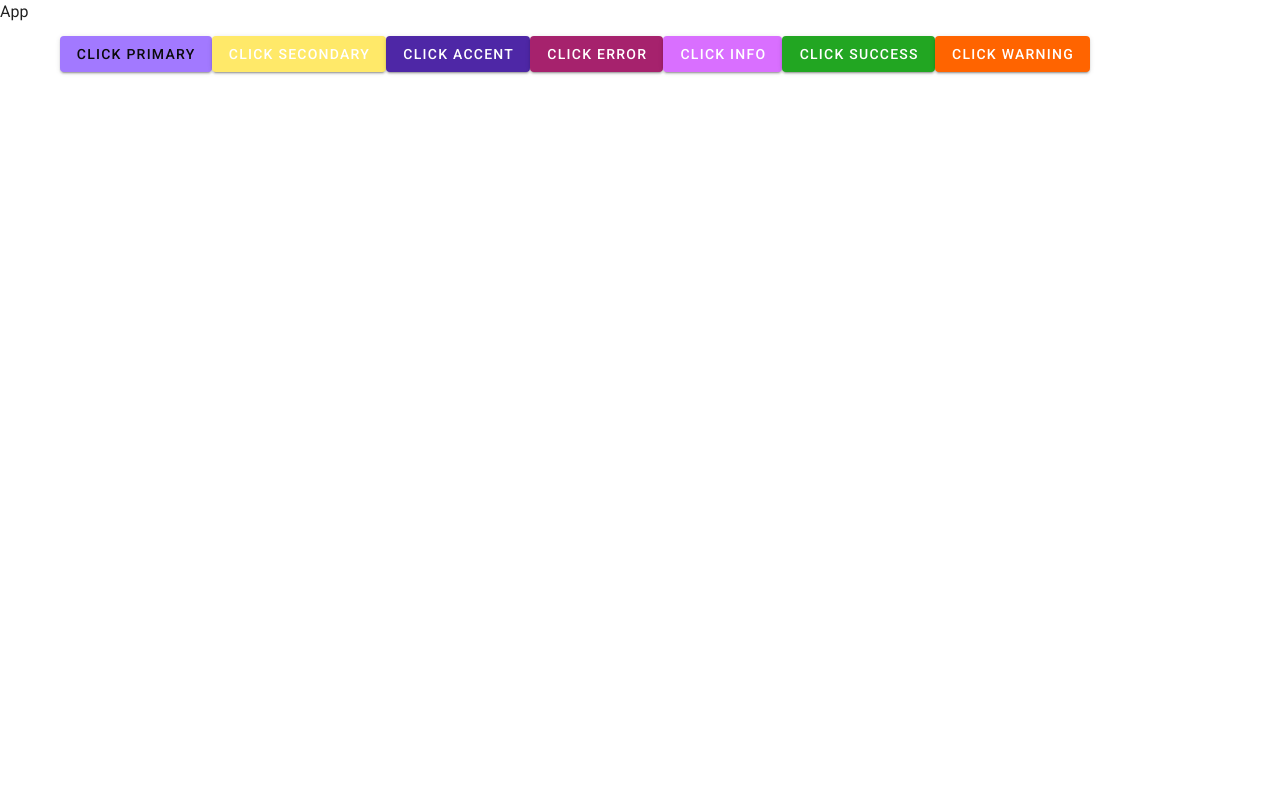
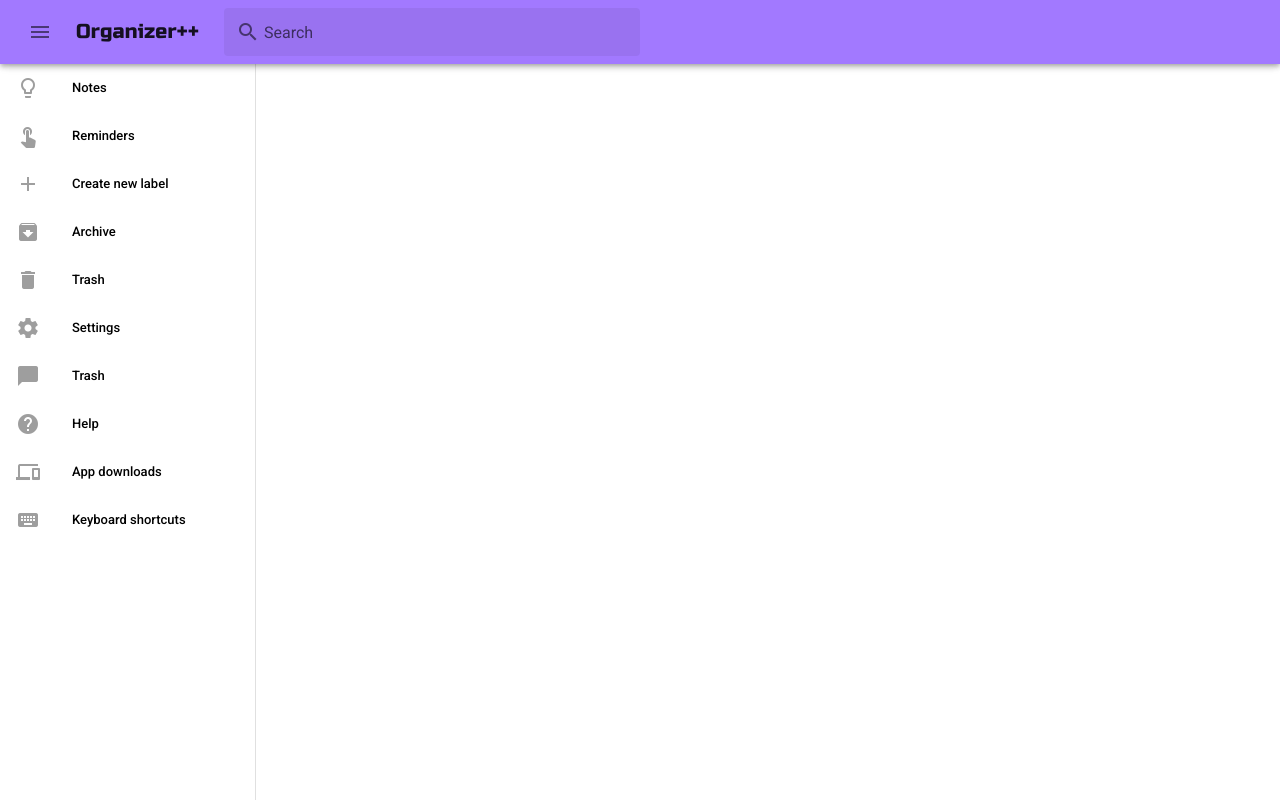
Before and after one commit to MyroslavShymon/course-project, a Vue app: page /settings in a window 1280 px wide. Built offline with nearby package versions, Linux system fonts and the light colour scheme.

Commit message:
2.0 structure of main layout start

```diff
--- a/public/index.html
+++ b/public/index.html
@@ -18,6 +18,11 @@
       rel="stylesheet"
       href="https://fonts.googleapis.com/css?family=Material+Icons|Material+Icons+Outlined|Material+Icons+Two+Tone|Material+Icons+Round|Material+Icons+Sharp"
     />
+    <link rel="preconnect" href="https://fonts.gstatic.com" />
+    <link
+      href="https://fonts.googleapis.com/css2?family=Russo+One&display=swap"
+      rel="stylesheet"
+    />
   </head>
   <body>
     <noscript>
--- a/src/App.vue
+++ b/src/App.vue
@@ -1,16 +1,69 @@
 <template>
-  <v-app>
-    {{ $t("app") }}
-    <v-container>
-      <v-btn class="primary rrr">Click primary</v-btn>
-      <v-btn class="secondary">Click secondary</v-btn>
-      <v-btn class="accent">Click accent</v-btn>
-      <v-btn class="error">Click error</v-btn>
-      <v-btn class="info">Click info</v-btn>
-      <v-btn class="success">Click success</v-btn>
-      <v-btn class="warning">Click warning</v-btn>
-    </v-container>
-  </v-app>
+  <div id="app">
+    <v-app>
+      <v-app-bar app clipped-left color="primary">
+        <v-col cols="4" md="2" class="pa-0 d-flex align-center">
+          <v-app-bar-nav-icon @click="drawer = !drawer"></v-app-bar-nav-icon>
+          <span class="organizer ml-3 mr-5">Organizer++</span>
+        </v-col>
+        <v-col cols="7" sm="7" md="4" class="pa-0">
+          <v-text-field
+            solo-inverted
+            flat
+            hide-details
+            label="Search"
+            prepend-inner-icon="search"
+          ></v-text-field>
+        </v-col>
+        <v-spacer></v-spacer>
+      </v-app-bar>
+      <v-navigation-drawer v-model="drawer" app clipped color="white">
+        <v-list dense class="pt-0">
+          <template v-for="(item, i) in items">
+            <v-hover v-slot:default="{ hover }" :key="i">
+              <!-- <v-row v-if="item.heading" :key="i" align="center">
+                <v-col cols="6">
+                  <v-subheader v-if="item.heading">
+                    {{ item.heading }}
+                  </v-subheader>
+                </v-col>
+                <v-col cols="6" class="text-right">
+                  <v-btn small text>edit</v-btn>
+                </v-col>
+              </v-row>
+              <v-divider
+                v-else-if="item.divider"
+                :key="i"
+                dark
+                class="my-4"
+              ></v-divider> -->
+              <!-- v-else  -->
+
+              <v-list-item :key="i" link class="rounded-r-xl">
+                <v-list-item-action style="z-index: 20">
+                  <v-icon color="grey">{{ item.icon }}</v-icon>
+                </v-list-item-action>
+                <v-expand-transition>
+                  <v-overlay
+                    absolute
+                    color="grey rounded-r-xl"
+                    :opacity="0.6"
+                    :value="hover"
+                  >
+                  </v-overlay>
+                </v-expand-transition>
+                <v-list-item-content style="z-index: 20">
+                  <v-list-item-title class="black--text">
+                    {{ item.text }}
+                  </v-list-item-title>
+                </v-list-item-content>
+              </v-list-item>
+            </v-hover>
+          </template>
+        </v-list>
+      </v-navigation-drawer>
+    </v-app>
+  </div>
 </template>
 
 <script lang="ts">
@@ -18,15 +71,35 @@ import Vue from "vue";
 
 export default Vue.extend({
   name: "App",
-
+  //{{ $t("app") }}
   data: () => ({
-    //
+    drawer: null,
+    items: [
+      { icon: "lightbulb_outline", text: "Notes" },
+      { icon: "touch_app", text: "Reminders" },
+      { icon: "add", text: "Create new label" },
+      { icon: "archive", text: "Archive" },
+      { icon: "delete", text: "Trash" },
+      { icon: "settings", text: "Settings" },
+      { icon: "chat_bubble", text: "Trash" },
+      { icon: "help", text: "Help" },
+      { icon: "phonelink", text: "App downloads" },
+      { icon: "keyboard", text: "Keyboard shortcuts" },
+    ],
   }),
 });
 </script>
 
-<style lang="scss" scoped>
-.rrr {
-  color: $black !important;
+<style lang="scss">
+.organizer {
+  font-family: "Russo One", sans-serif !important;
+  font-size: 1.25rem !important;
+  font-weight: 500;
+  line-height: 2rem;
+  letter-spacing: 0.0125em !important;
+}
+.v-list-item::before {
+  border-top-right-radius: 21px;
+  border-bottom-right-radius: 21px;
 }
 </style>
--- a/src/plugins/vuetify.ts
+++ b/src/plugins/vuetify.ts
@@ -1,5 +1,6 @@
 import Vue from "vue";
 import Vuetify from "vuetify/lib/framework";
+import colors from "vuetify/lib/util/colors";
 
 Vue.use(Vuetify);
 
--- /dev/null
+++ b/src/styles/_globals.scss
@@ -0,0 +1,3 @@
+// .organizer {
+//   font-family: "Russo One", sans-serif !important;
+// }
--- a/src/styles/index.scss
+++ b/src/styles/index.scss
@@ -1 +1,2 @@
+@import "./_globals.scss";
 @import "./_variables.scss";
```
Also changed, not shown: src/components/layouts/EmptyLayout.vue (added, +16 -0 lines), src/components/layouts/MainLayout.vue (added, +42 -0 lines), src/components/app/Header.vue (added), src/components/app/NavBar.vue (added).
